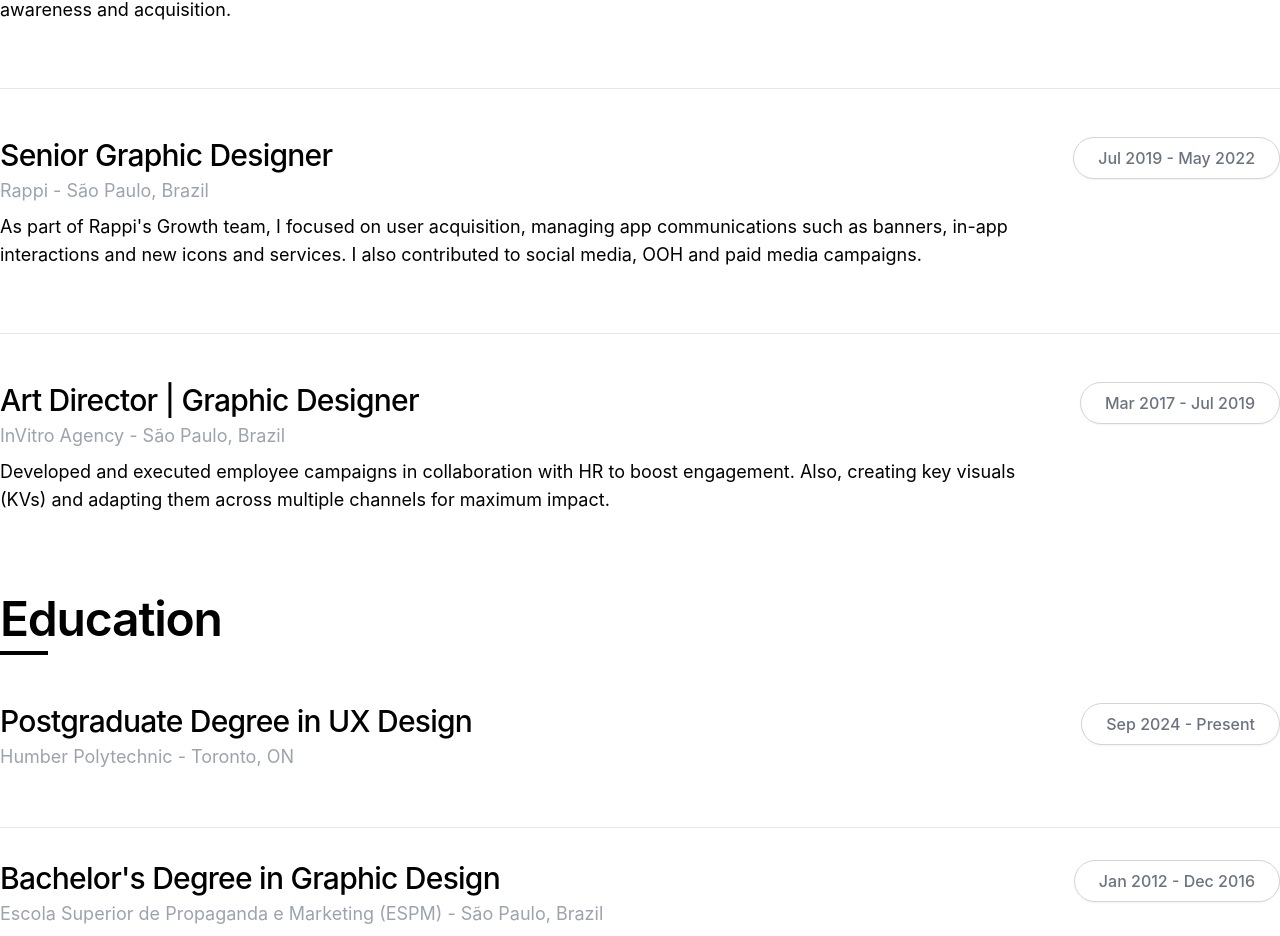
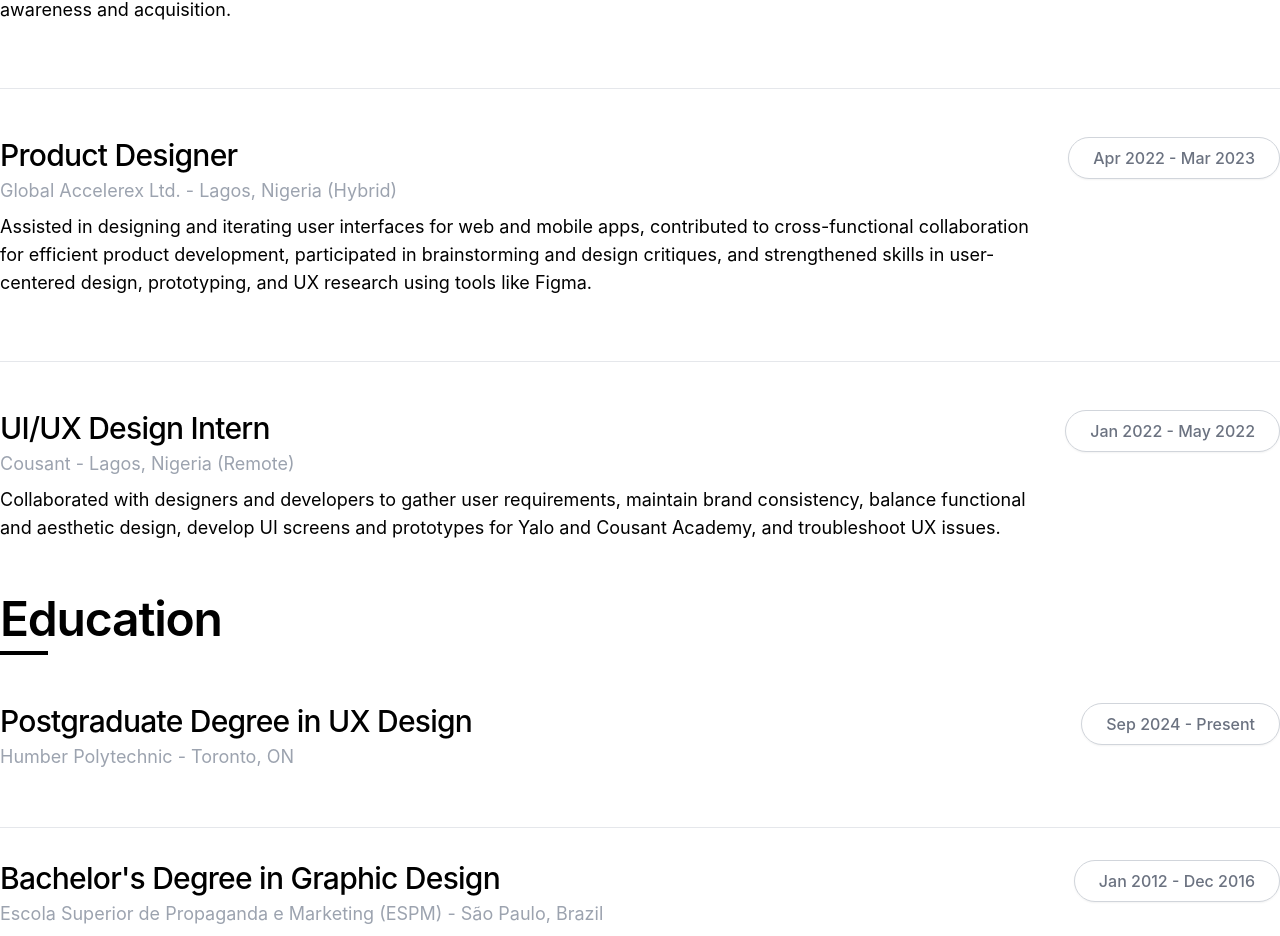
Before and after one commit to donaina/anita, a React (Vite) app: page /about in a window 1280 px wide. Shown: the part 1394-2330 px from the top of the page. Built offline with nearby package versions, Linux system fonts and the light colour scheme.

Commit message:
Update work experience with latest roles and dates

```diff
--- a/src/About.tsx
+++ b/src/About.tsx
@@ -95,23 +95,23 @@ const About: React.FC = () => (
               {/* Experience Item 2 */}
               <div className="flex flex-row justify-between items-start border-t border-gray-200 pt-12">
                 <div className="flex-1">
-                  <h3 className="text-3xl font-medium text-black mb-1">Senior Graphic Designer</h3>
-                  <div className="text-lg text-gray-400 mb-2">Rappi - São Paulo, Brazil</div>
-                  <div className="text-lg text-black">As part of Rappi's Growth team, I focused on user acquisition, managing app communications such as banners, in-app interactions and new icons and services. I also contributed to social media, OOH and paid media campaigns.</div>
+                  <h3 className="text-3xl font-medium text-black mb-1">Product Designer</h3>
+                  <div className="text-lg text-gray-400 mb-2">Global Accelerex Ltd. - Lagos, Nigeria (Hybrid)</div>
+                  <div className="text-lg text-black">Assisted in designing and iterating user interfaces for web and mobile apps, contributed to cross-functional collaboration for efficient product development, participated in brainstorming and design critiques, and strengthened skills in user-centered design, prototyping, and UX research using tools like Figma.</div>
                 </div>
                 <div className="ml-8 flex-shrink-0">
-                  <span className="inline-block px-6 py-2 rounded-full border border-gray-300 bg-white text-gray-500 text-base font-medium shadow-sm">Jul 2019 - May 2022</span>
+                  <span className="inline-block px-6 py-2 rounded-full border border-gray-300 bg-white text-gray-500 text-base font-medium shadow-sm">Apr 2022 - Mar 2023</span>
                 </div>
               </div>
               {/* Experience Item 3 */}
               <div className="flex flex-row justify-between items-start border-t border-gray-200 pt-12">
                 <div className="flex-1">
-                  <h3 className="text-3xl font-medium text-black mb-1">Art Director | Graphic Designer</h3>
-                  <div className="text-lg text-gray-400 mb-2">InVitro Agency - São Paulo, Brazil</div>
-                  <div className="text-lg text-black">Developed and executed employee campaigns in collaboration with HR to boost engagement. Also, creating key visuals (KVs) and adapting them across multiple channels for maximum impact.</div>
+                  <h3 className="text-3xl font-medium text-black mb-1">UI/UX Design Intern</h3>
+                  <div className="text-lg text-gray-400 mb-2">Cousant - Lagos, Nigeria (Remote)</div>
+                  <div className="text-lg text-black">Collaborated with designers and developers to gather user requirements, maintain brand consistency, balance functional and aesthetic design, develop UI screens and prototypes for Yalo and Cousant Academy, and troubleshoot UX issues.</div>
                 </div>
                 <div className="ml-8 flex-shrink-0">
-                  <span className="inline-block px-6 py-2 rounded-full border border-gray-300 bg-white text-gray-500 text-base font-medium shadow-sm">Mar 2017 - Jul 2019</span>
+                  <span className="inline-block px-6 py-2 rounded-full border border-gray-300 bg-white text-gray-500 text-base font-medium shadow-sm">Jan 2022 - May 2022</span>
                 </div>
               </div>
             </div>
```
